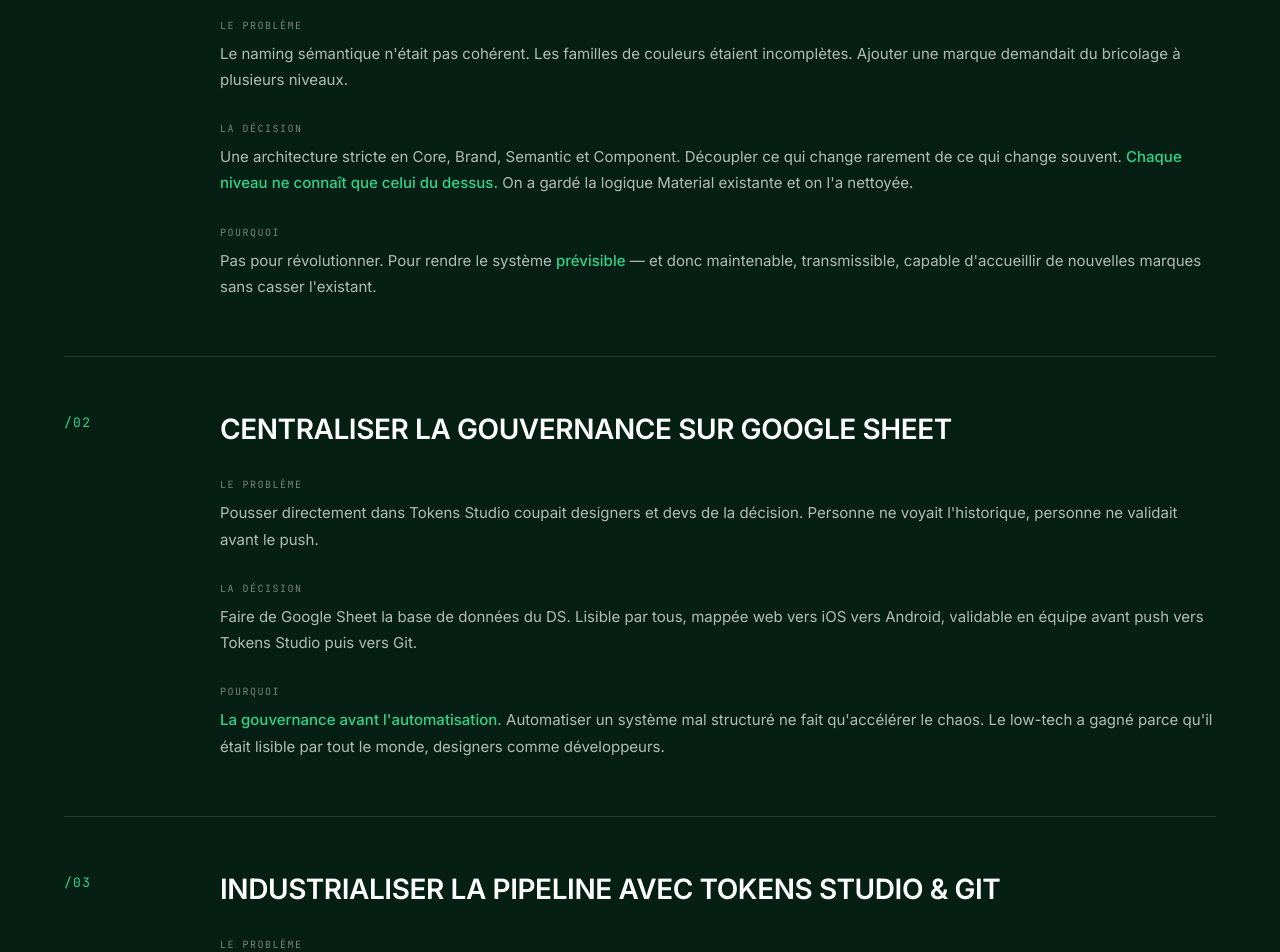
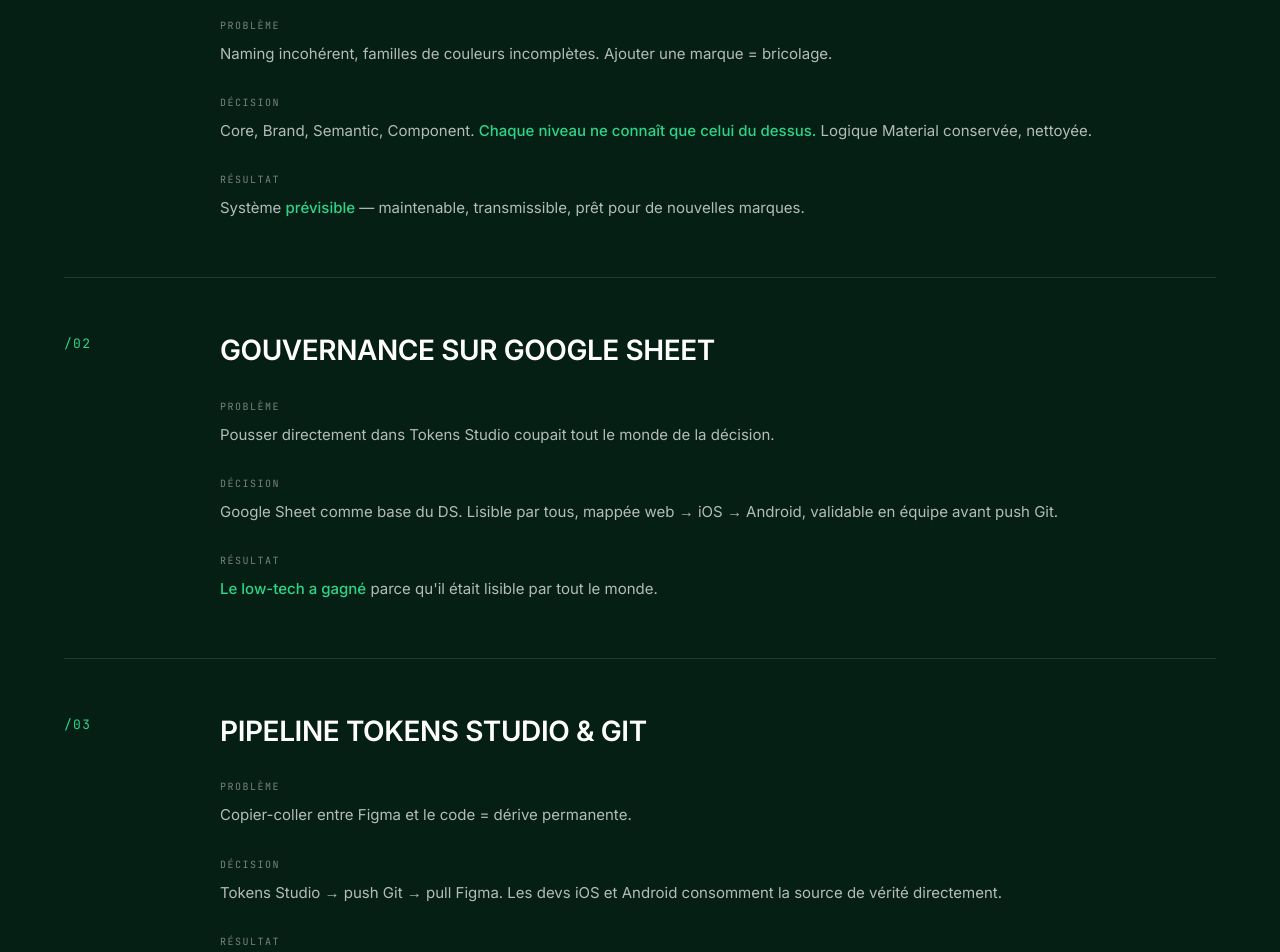
Before and after one commit to Levanikv/levani-portfolio, a React (Vite) app: page /case-study-accor in a window 1280 px wide. Shown: the part 5380-6332 px from the top of the page. Built offline with nearby package versions, Linux system fonts and the light colour scheme.

Commit message:
Learnings marge + decisions condensées pour le scan
Learnings: 80px de marge sous le titre.
Decisions case study: texte réduit de moitié, format
Problème/Décision/Résultat en une phrase chacun.

Co-Authored-By: Claude Opus 4.6 (1M context) <noreply@anthropic.com>

```diff
--- a/src/pages/CaseStudyAccor.jsx
+++ b/src/pages/CaseStudyAccor.jsx
@@ -266,39 +266,39 @@ export default function CaseStudyAccor() {
               <div className="decision">
                 <div className="decision-num">/01</div>
                 <div className="decision-body">
-                  <h3>Rationaliser l'architecture en quatre niveaux</h3>
-                  <div className="sub">Le problème</div>
-                  <p>Le naming sémantique n'était pas cohérent. Les familles de couleurs étaient incomplètes. Ajouter une marque demandait du bricolage à plusieurs niveaux.</p>
-                  <div className="sub">La décision</div>
-                  <p>Une architecture stricte en Core, Brand, Semantic et Component. Découpler ce qui change rarement de ce qui change souvent. <strong>Chaque niveau ne connaît que celui du dessus.</strong> On a gardé la logique Material existante et on l'a nettoyée.</p>
-                  <div className="sub">Pourquoi</div>
-                  <p>Pas pour révolutionner. Pour rendre le système <strong>prévisible</strong> — et donc maintenable, transmissible, capable d'accueillir de nouvelles marques sans casser l'existant.</p>
+                  <h3>Architecture en quatre niveaux</h3>
+                  <div className="sub">Problème</div>
+                  <p>Naming incohérent, familles de couleurs incomplètes. Ajouter une marque = bricolage.</p>
+                  <div className="sub">Décision</div>
+                  <p>Core, Brand, Semantic, Component. <strong>Chaque niveau ne connaît que celui du dessus.</strong> Logique Material conservée, nettoyée.</p>
+                  <div className="sub">Résultat</div>
+                  <p>Système <strong>prévisible</strong> — maintenable, transmissible, prêt pour de nouvelles marques.</p>
                 </div>
               </div>
 
               <div className="decision">
                 <div className="decision-num">/02</div>
                 <div className="decision-body">
-                  <h3>Centraliser la gouvernance sur Google Sheet</h3>
-                  <div className="sub">Le problème</div>
-                  <p>Pousser directement dans Tokens Studio coupait designers et devs de la décision. Personne ne voyait l'historique, personne ne validait avant le push.</p>
-                  <div className="sub">La décision</div>
-                  <p>Faire de Google Sheet la base de données du DS. Lisible par tous, mappée web vers iOS vers Android, validable en équipe avant push vers Tokens Studio puis vers Git.</p>
-                  <div className="sub">Pourquoi</div>
-                  <p><strong>La gouvernance avant l'automatisation.</strong> Automatiser un système mal structuré ne fait qu'accélérer le chaos. Le low-tech a gagné parce qu'il était lisible par tout le monde, designers comme développeurs.</p>
+                  <h3>Gouvernance sur Google Sheet</h3>
+                  <div className="sub">Problème</div>
+                  <p>Pousser directement dans Tokens Studio coupait tout le monde de la décision.</p>
+                  <div className="sub">Décision</div>
+                  <p>Google Sheet comme base du DS. Lisible par tous, mappée web → iOS → Android, validable en équipe avant push Git.</p>
+                  <div className="sub">Résultat</div>
+                  <p><strong>Le low-tech a gagné</strong> parce qu'il était lisible par tout le monde.</p>
                 </div>
               </div>
 
               <div className="decision">
                 <div className="decision-num">/03</div>
                 <div className="decision-body">
-                  <h3>Industrialiser la pipeline avec Tokens Studio &amp; Git</h3>
-                  <div className="sub">Le problème</div>
-                  <p>Le copier-coller de valeurs entre Figma et le code était la principale source de dérive entre design et implémentation.</p>
-                  <div className="sub">La décision</div>
-                  <p>Tokens Studio configuré avec push Git pour l'export, et pull côté Figma pour la sync. Le repo Git est partagé directement avec les développeurs iOS et Android — ils consomment la source de vérité sans intermédiaire.</p>
-                  <div className="sub">Pourquoi</div>
-                  <p>Style Dictionary a été testé en POC pour aller plus loin sur l'export natif. On l'a volontairement gardé en POC : <strong>on automatise ce qui est déjà robuste à la main.</strong></p>
+                  <h3>Pipeline Tokens Studio &amp; Git</h3>
+                  <div className="sub">Problème</div>
+                  <p>Copier-coller entre Figma et le code = dérive permanente.</p>
+                  <div className="sub">Décision</div>
+                  <p>Tokens Studio → push Git → pull Figma. Les devs iOS et Android consomment la source de vérité directement.</p>
+                  <div className="sub">Résultat</div>
+                  <p><strong>Zéro intermédiaire.</strong> Style Dictionary en POC : on automatise ce qui est robuste à la main.</p>
                 </div>
               </div>
             </div>
--- a/src/styles/global.css
+++ b/src/styles/global.css
@@ -1403,7 +1403,7 @@ footer {
   font-family: 'Inter', sans-serif;
   font-size: clamp(28px, 3vw, 44px);
   font-weight: 700;
-  margin: 120px 0 var(--space-block);
+  margin: 120px 0 80px;
   line-height: 1.1;
   text-transform: uppercase;
   color: var(--cream-bright);
```
